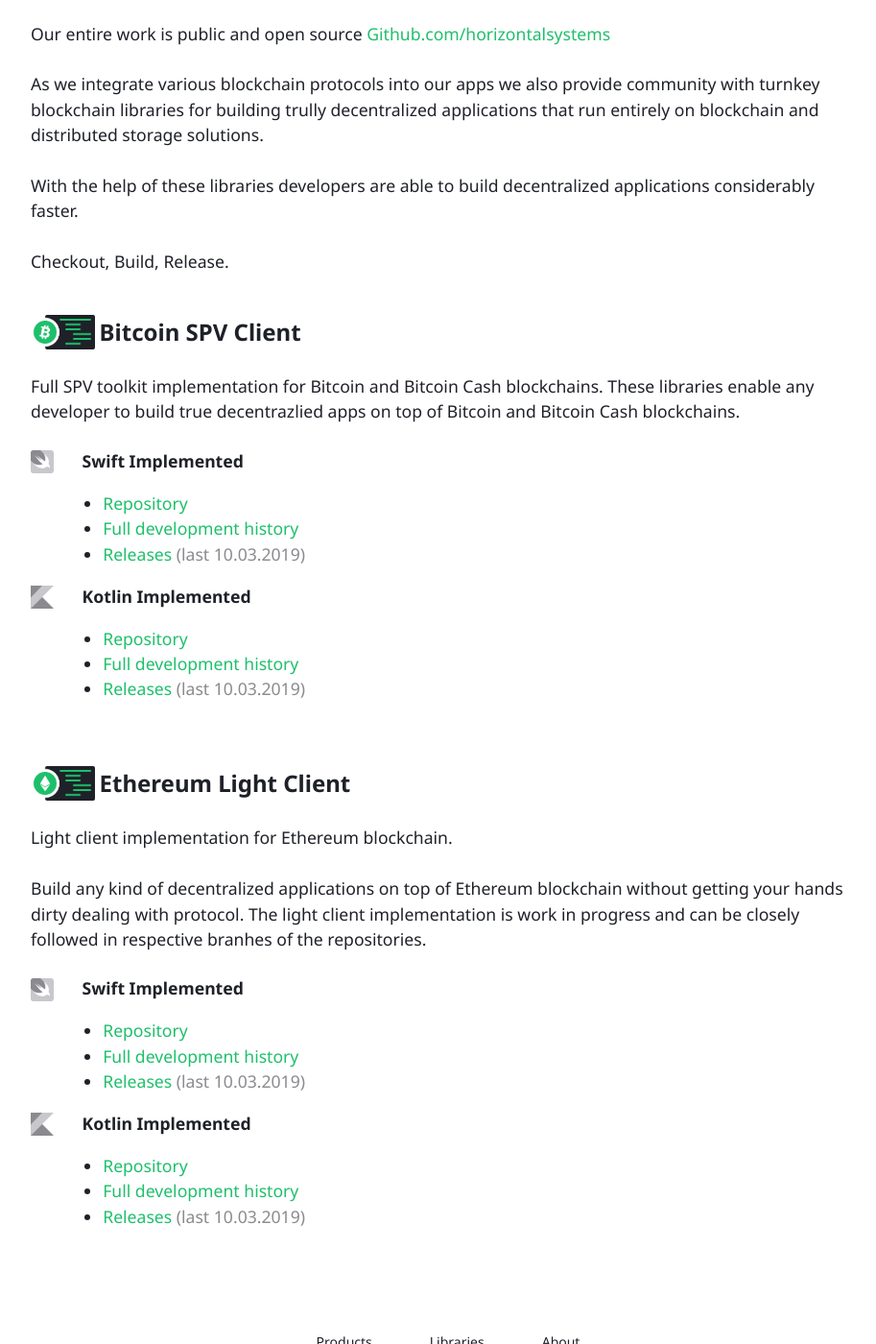
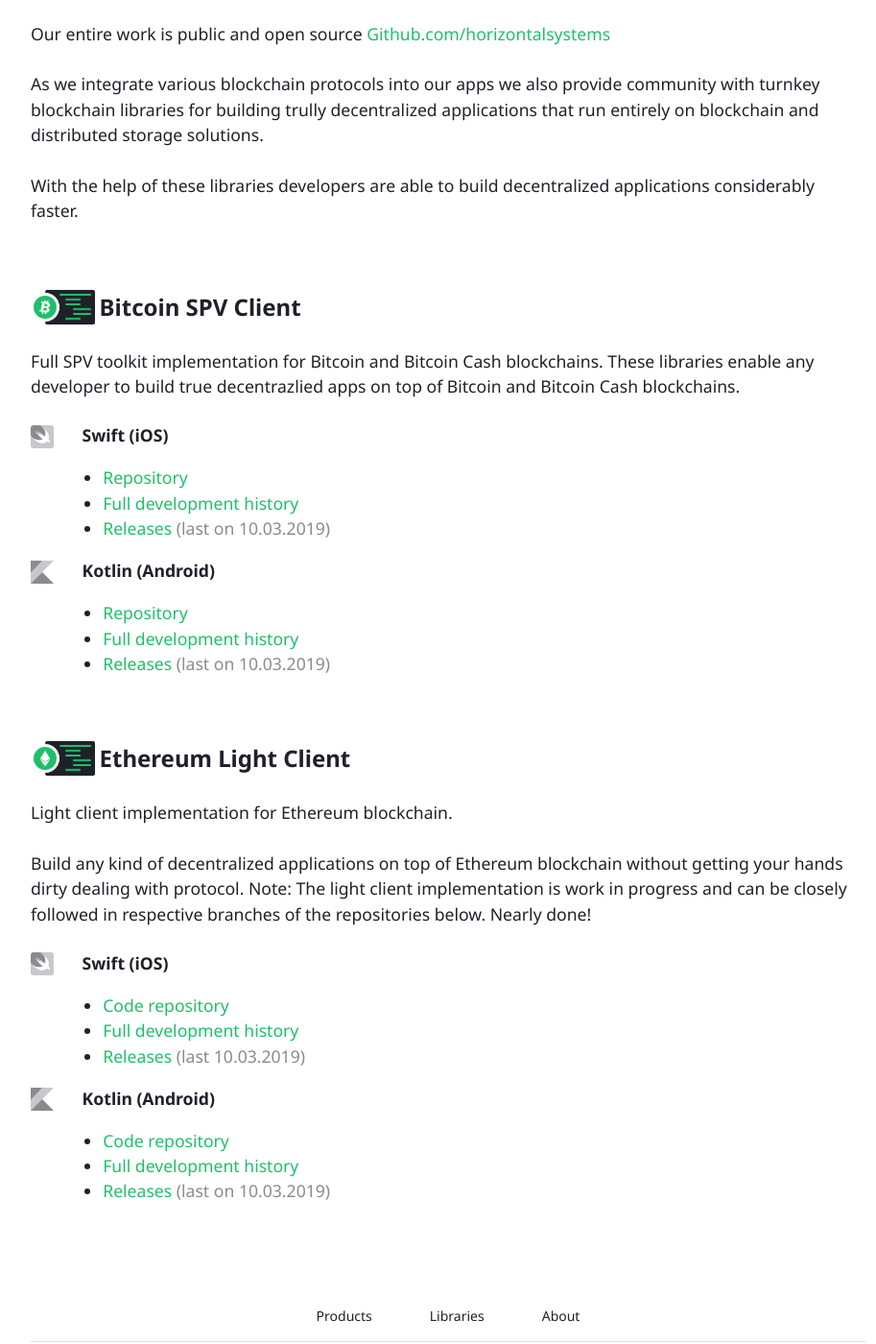
Before and after one commit to horizontalsystems/horizontalsystems.github.io, a Jekyll site: the page built from libraries.md, in a window 1280 px wide and 1400 px high, scrolled down 392 px. Shown: the whole window at 96% size, without its empty margins (173-1086 px from the left). Built offline with Jekyll 4.4.1, drawn with Linux system fonts in a browser that asks for light colours.

Commit message:
apply minor text edits

```diff
--- a/_layouts/libraries.html
+++ b/_layouts/libraries.html
@@ -28,7 +28,7 @@
             faster.
             <br><br>
 
-            Checkout, Build, Release.
+
           </p>
 
           <div class="library">
@@ -42,22 +42,22 @@
           <div class="releases">
             <div class="release">
               <img class="inline-icon" src="/assets/images/swift.png" alt="Swift" width="24">
-              <div class="inline-name release-type">Swift Implemented</div>
+              <div class="inline-name release-type">Swift (iOS)</div>
 
               <ul class="release-links">
                 <li><a href="https://github.com/horizontalsystems/bitcoin-kit-ios/">Repository</a></li>
                 <li><a href="https://github.com/horizontalsystems/bitcoin-kit-ios/commits/master">Full development history</a></li>
-                <li><a href="https://github.com/horizontalsystems/bitcoin-kit-ios/releases">Releases</a> <span class="release-date">(last 10.03.2019)</span></li>
+                <li><a href="https://github.com/horizontalsystems/bitcoin-kit-ios/releases">Releases</a> <span class="release-date">(last on 10.03.2019)</span></li>
               </ul>
             </div>
             <div class="release">
               <img class="inline-icon" src="/assets/images/kotlin.png" alt="Kotlin" width="24">
-              <div class="inline-name release-type">Kotlin Implemented</div>
+              <div class="inline-name release-type">Kotlin (Android)</div>
 
               <ul class="release-links">
                 <li><a href="https://github.com/horizontalsystems/bitcoin-kit-android">Repository</a></li>
                 <li><a href="https://github.com/horizontalsystems/bitcoin-kit-android/commits/master">Full development history</a></li>
-                <li><a href="https://github.com/horizontalsystems/bitcoin-kit-android/releases">Releases</a> <span class="release-date">(last 10.03.2019)</span></li>
+                <li><a href="https://github.com/horizontalsystems/bitcoin-kit-android/releases">Releases</a> <span class="release-date">(last on 10.03.2019)</span></li>
               </ul>
             </div>
           </div>
@@ -70,28 +70,29 @@
           Light client implementation for Ethereum blockchain. <br><br>
 
           Build any kind of decentralized applications on top of Ethereum blockchain without getting your hands dirty
-          dealing with protocol. The light client implementation is work in progress and can be closely followed in
-          respective branhes of the repositories.
+          dealing with protocol.
+
+          Note: The light client implementation is work in progress and can be closely followed in respective branches of the repositories below. Nearly done!
 
           <div class="releases">
             <div class="release">
               <img class="inline-icon" src="/assets/images/swift.png" alt="Swift" width="24">
-              <div class="inline-name release-type">Swift Implemented</div>
+              <div class="inline-name release-type">Swift (iOS)</div>
 
               <ul class="release-links">
-                <li><a href="https://github.com/horizontalsystems/ethereum-kit-ios">Repository</a></li>
+                <li><a href="https://github.com/horizontalsystems/ethereum-kit-ios">Code repository</a></li>
                 <li><a href="https://github.com/horizontalsystems/ethereum-kit-ios/commits/master">Full development history</a></li>
                 <li><a href="https://github.com/horizontalsystems/ethereum-kit-ios/releases">Releases</a> <span class="release-date">(last 10.03.2019)</span></li>
               </ul>
             </div>
             <div class="release">
               <img class="inline-icon" src="/assets/images/kotlin.png" alt="Kotlin" width="24">
-              <div class="inline-name release-type">Kotlin Implemented</div>
+              <div class="inline-name release-type">Kotlin (Android)</div>
 
               <ul class="release-links">
-                <li><a href="https://github.com/horizontalsystems/ethereum-kit-android">Repository</a></li>
+                <li><a href="https://github.com/horizontalsystems/ethereum-kit-android">Code repository</a></li>
                 <li><a href="https://github.com/horizontalsystems/ethereum-kit-android/commits/master">Full development history</a></li>
-                <li><a href="https://github.com/horizontalsystems/ethereum-kit-android/releases">Releases</a> <span class="release-date">(last 10.03.2019)</span></li>
+                <li><a href="https://github.com/horizontalsystems/ethereum-kit-android/releases">Releases</a> <span class="release-date">(last on 10.03.2019)</span></li>
               </ul>
             </div>
           </div>
```
